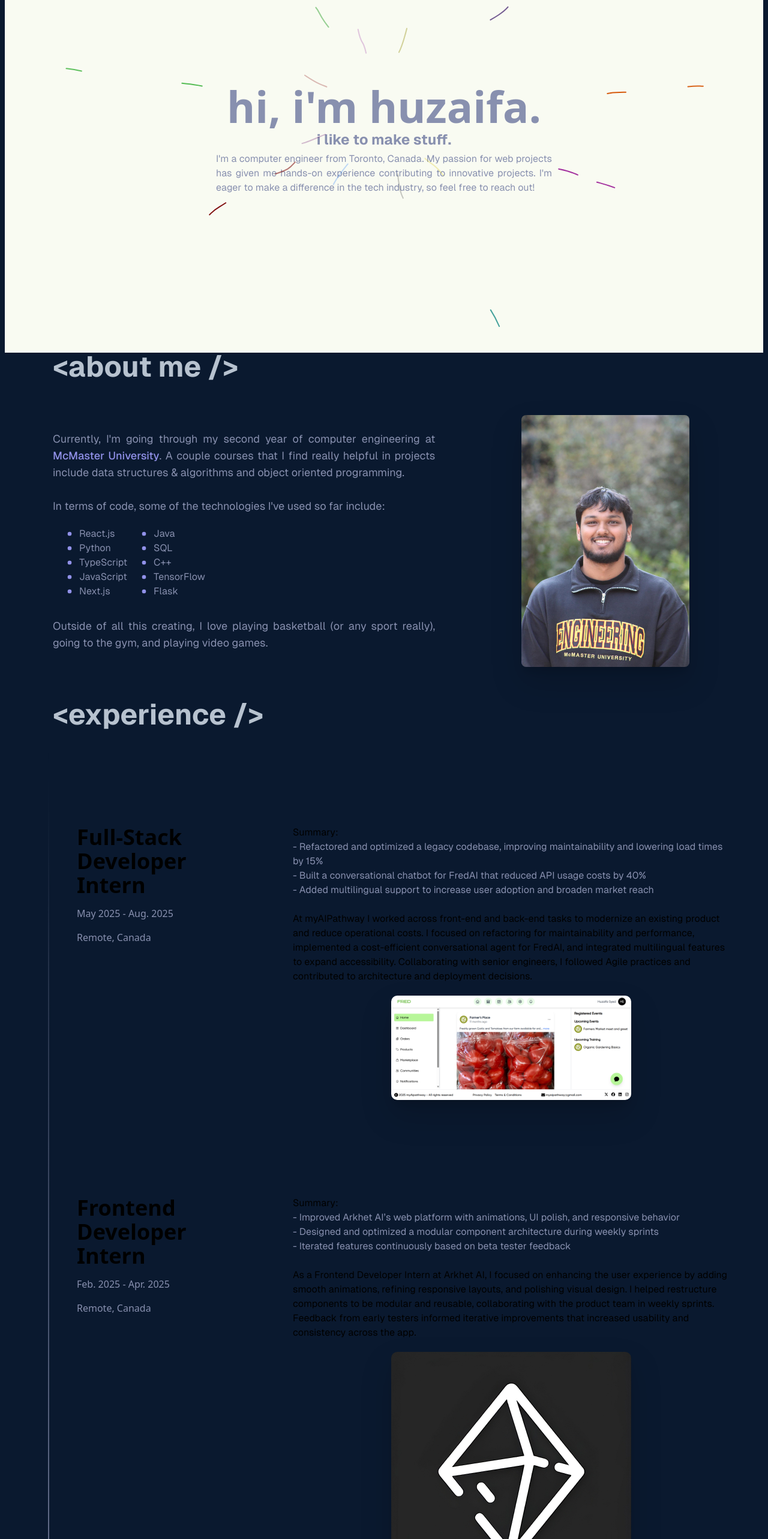
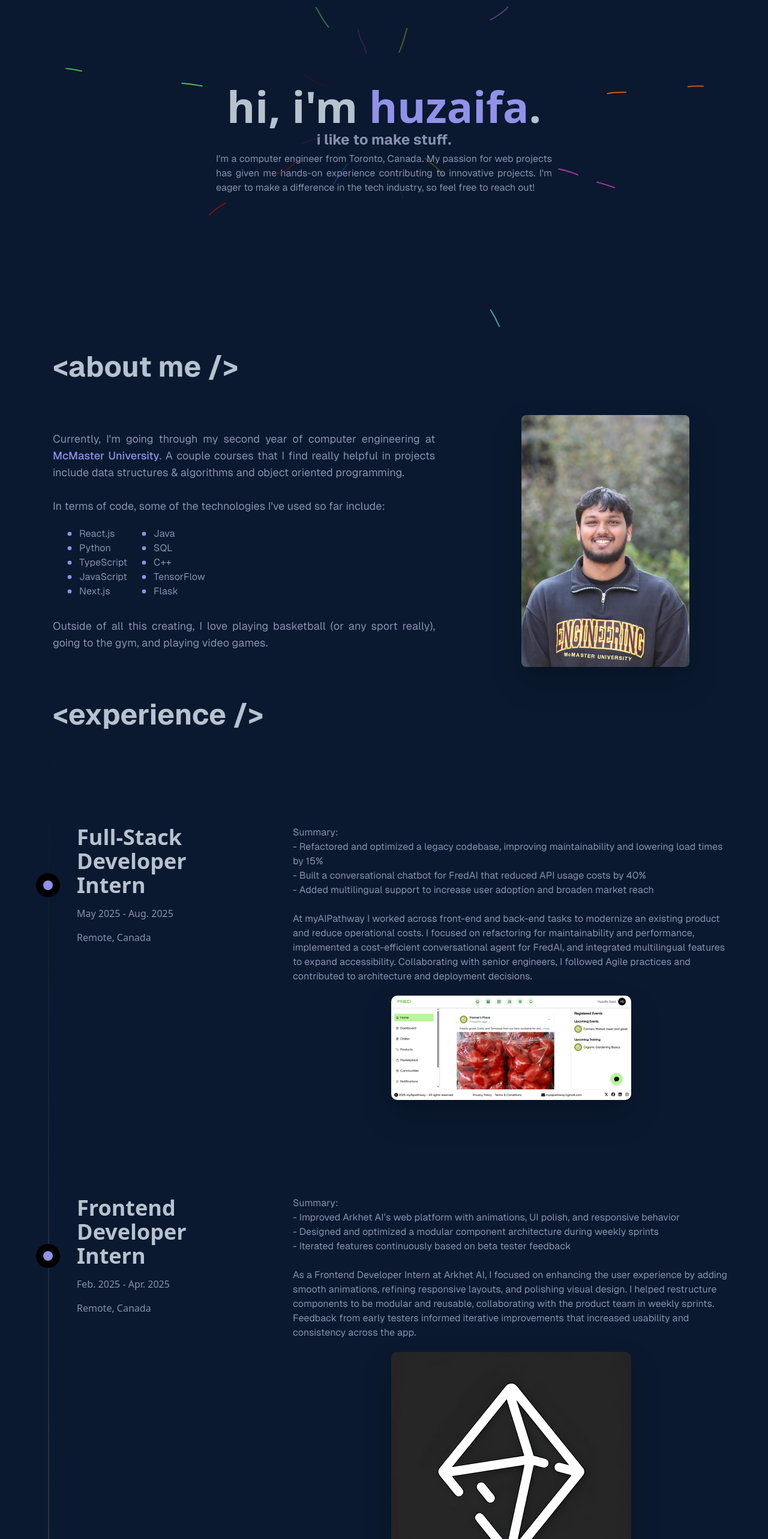
Before and after one commit to huzai4a/portfolio-site, a Next.js app: page / in a window 1280 px wide. Shown: the part 220-2786 px from the top of the page at 60% size. Built offline with nearby package versions, Linux system fonts and the light colour scheme.

Commit message:
fixed light mode css

```diff
--- a/components/Landing.tsx
+++ b/components/Landing.tsx
@@ -3,13 +3,13 @@ import React from 'react'
 const Landing = () => {
   return (
     <div className="flex items-center justify-center flex-col min-h-screen">
-          <h1 className="text-5xl sm:text-7xl  font-bold text-gray-100 dark:text-gray-50 font-sans">
-            hi, i&apos;m <span className='dark:text-purple-100'>huzaifa</span>.
+          <h1 className="text-5xl sm:text-7xl  font-bold text-gray-50 font-sans">
+            hi, i&apos;m <span className='text-purple-100'>huzaifa</span>.
           </h1>
-          <h3 className='text-xl sm:text-2xl font-bold text-gray-100 dark:text-gray-100 py-1'>
+          <h3 className='text-xl sm:text-2xl font-bold text-gray-100 py-1'>
             i like to make stuff.
           </h3>
-          <p className='text-sm sm:text-base text-gray-100 dark:text-gray-100 flex text-justify max-w-xl px-2'>
+          <p className='text-sm sm:text-base text-gray-100 flex text-justify max-w-xl px-2'>
           I&apos;m a computer engineer from Toronto, Canada. My passion for web projects has given me hands-on experience contributing to innovative projects. I&apos;m eager to make a difference in the tech industry, so feel free to reach out!
           </p>
         </div>
--- a/components/ui/background-lines.tsx
+++ b/components/ui/background-lines.tsx
@@ -17,7 +17,7 @@ export const BackgroundLines = ({
   return (
     <div
       className={cn(
-        "h-screen w-full bg-white-50 dark:bg-navy-50",
+        "h-screen w-full bg-navy-50",
         className
       )}
     >
--- a/components/ui/floating-nav.tsx
+++ b/components/ui/floating-nav.tsx
@@ -127,7 +127,7 @@ export const FloatingNav = ({
           duration: 0.2,
         }}
         className={cn(
-          "modal-setter hidden sm:flex max-w-fit fixed top-10 inset-x-0 mx-auto border border-transparent dark:border-white-50/[0.2] rounded-full dark:bg-navy-100 bg-white-50 shadow-[0px_2px_3px_-1px_rgba(0,0,0,0.1),0px_1px_0px_0px_rgba(25,28,33,0.02),0px_0px_0px_1px_rgba(25,28,33,0.08)] z-[800] pr-2 px-8 py-2 items-center justify-center space-x-4",
+          "modal-setter hidden sm:flex max-w-fit fixed top-10 inset-x-0 mx-auto border border-white-50/[0.2] rounded-full bg-navy-100 shadow-[0px_2px_3px_-1px_rgba(0,0,0,0.1),0px_1px_0px_0px_rgba(25,28,33,0.02),0px_0px_0px_1px_rgba(25,28,33,0.08)] z-[800] pr-2 px-8 py-2 items-center justify-center space-x-4",
           className
         )}
       >
@@ -137,8 +137,8 @@ export const FloatingNav = ({
             href={navItem.link}
             className={cn(
               navItem.active ?
-              "border text-sm font-medium relative border-neutral-200 dark:border-neutral-300/[0.2] text-black dark:text-white-50 px-4 py-2 rounded-full" :
-              "relative dark:text-white-50 items-center flex space-x-1 text-neutral-600 hover:text-purple-50 transition duration-100"
+              "border text-sm font-medium relative border-neutral-200 border-neutral-300/[0.2] text-white-50 px-4 py-2 rounded-full" :
+              "relative text-white-50 items-center flex space-x-1 hover:text-purple-50 transition duration-100"
             )} // Apply active styling here
           >
             <span className="hidden sm:block text-sm">{navItem.name}</span>
--- a/components/ui/timeline-ui.tsx
+++ b/components/ui/timeline-ui.tsx
@@ -73,10 +73,10 @@ export const Timeline = ({ data }: { data: TimelineEntry[] }) => {
             // id="experience"
           >
             <div className="sticky flex flex-col md:flex-row z-40 items-center top-8 self-start max-w-xs lg:max-w-sm md:w-full">
-              <div className="h-10 absolute left-3 md:left-3 w-10 rounded-full dark:bg-black flex items-center justify-center">
-                <div className="h-4 w-4 rounded-full dark:bg-purple-100 p-2" />
+              <div className="h-10 absolute left-3 md:left-3 w-10 rounded-full bg-black flex items-center justify-center">
+                <div className="h-4 w-4 rounded-full bg-purple-100 p-2" />
               </div>
-              <h3 className="hidden md:block text-xl md:pl-20 md:text-4xl font-bold dark:text-gray-50">
+              <h3 className="hidden md:block text-xl md:pl-20 md:text-4xl font-bold text-gray-50">
                 {item.title} <br />
                 <span className="md:text-base mt-2 text-gray-100 font-normal">
                   {item.date} <br /> {item.location}
@@ -87,7 +87,7 @@ export const Timeline = ({ data }: { data: TimelineEntry[] }) => {
 
             <div className="pl-20 pr-4 md:pl-4 w-full">
               {/* small screen title */}
-              <h3 className="md:hidden block text-2xl mb-4 text-left font-bold dark:text-gray-50">
+              <h3 className="md:hidden block text-2xl mb-4 text-left font-bold text-gray-50">
                 {item.title} <br />
                 <span className="text-base mt-2 text-gray-100 font-bold">
                   {item.date} <br /> {item.location}
@@ -101,7 +101,7 @@ export const Timeline = ({ data }: { data: TimelineEntry[] }) => {
           style={{
             height: height + "px",
           }}
-          className="absolute md:left-8 left-8 top-0 overflow-hidden w-[2px] bg-[linear-gradient(to_bottom,var(--tw-gradient-stops))] from-transparent from-[0%] via-gray-100 dark:via-neutral-700 to-transparent to-[99%]  [mask-image:linear-gradient(to_bottom,transparent_0%,black_10%,black_90%,transparent_100%)] "
+          className="absolute md:left-8 left-8 top-0 overflow-hidden w-[2px] bg-[linear-gradient(to_bottom,var(--tw-gradient-stops))] from-transparent from-[0%] via-neutral-700 to-transparent to-[99%]  [mask-image:linear-gradient(to_bottom,transparent_0%,black_10%,black_90%,transparent_100%)] "
         >
           <motion.div
             style={{
--- a/data.tsx
+++ b/data.tsx
@@ -25,7 +25,7 @@ export const aboutItems = {
 // const TimelineContent = ({summary, content, img1, img2}:TimelineContentProps) => {
 //   return (
 //     <div className="font-geistSans">
-//         <div className="text-neutral-800 dark:text-gray-100 text-sm md:text-base pb-8 mb-8">
+//         <div className=" text-gray-100 text-sm md:text-base pb-8 mb-8">
 //           <h3>Summary:</h3>
 //           <ul className="list-none text-gray-100 font-geistSans ml-5">
 //             {summary.map((item, index) => {
@@ -73,7 +73,7 @@ export const data = [
     location: "Remote, Canada",
     content: (
       <div className="font-geistSans">
-        <div className="text-neutral-800 dark:text-gray-100 text-sm md:text-base pb-8 mb-8">
+        <div className=" text-gray-100 text-sm md:text-base pb-8 mb-8">
           <h3>Summary:</h3>
           <ul className="list-none text-gray-100 font-geistSans ml-5">
             <li>- Refactored and optimized a legacy codebase, improving maintainability and lowering load times by 15%</li>
@@ -105,7 +105,7 @@ export const data = [
     location: "Remote, Canada",
     content: (
       <div className="font-geistSans">
-        <div className="text-neutral-800 dark:text-gray-100 text-sm md:text-base pb-8 mb-8">
+        <div className=" text-gray-100 text-sm md:text-base pb-8 mb-8">
           <h3>Summary:</h3>
           <ul className="list-none text-gray-100 font-geistSans ml-5">
             <li>- Improved Arkhet AI’s web platform with animations, UI polish, and responsive behavior</li>
@@ -137,7 +137,7 @@ export const data = [
     location: "Whitby, ON, Canada",
     content: (
       <div className="font-geistSans">
-        <div className="text-neutral-800 dark:text-gray-100 text-sm md:text-base pb-8 mb-8">
+        <div className=" text-gray-100 text-sm md:text-base pb-8 mb-8">
           <h3>Summary:</h3>
           <ul className="list-none text-gray-100 font-geistSans ml-5">
             <li>
@@ -183,7 +183,7 @@ export const data = [
     location: "Oshawa, ON, Canada",
     content: (
       <div className="font-geistSans">
-        <div className="text-neutral-800 dark:text-gray-100 text-sm md:text-base  mb-8">
+        <div className=" text-gray-100 text-sm md:text-base  mb-8">
           <h3>Summary:</h3>
           <ul className="list-none text-gray-100 font-geistSans ml-5">
             <li>- Facilitated a youth forum with 550+ attendees (10% attendance increase vs previous year)</li>
@@ -225,7 +225,7 @@ export const data = [
     location: "Ottawa, ON, Canada",
     content: (
       <div className="font-geistSans">
-        <div className="text-neutral-800 dark:text-gray-100 text-sm md:text-base  mb-8">
+        <div className=" text-gray-100 text-sm md:text-base  mb-8">
           <h3>Summary:</h3>
           <ul className="list-none text-gray-100 font-geistSans ml-5">
             <li>- Improved event system UI using Vue.js, increasing user engagement by ~15%</li>
@@ -271,9 +271,9 @@ const ModalContent = ({ desc }:ModalContentProps) => {
     return (
       <>
         <div
-          className="bg-[#F5F5F7] dark:bg-navy-50"
+          className="bg-navy-50"
         >
-          <p className="dark:text-gray-100 text-base md:text-2xl font-sans max-w-3xl mx-auto">
+          <p className="text-gray-100 text-base md:text-2xl font-sans max-w-3xl mx-auto">
             {desc}
           </p>
         </div>
@@ -326,16 +326,16 @@ export const projects = [
     content: <ModalContent
       desc={
         <>
-            <strong>Room Mapping System</strong> is a personal project I built to explore how embedded systems can be used for real-time spatial awareness and mapping. At its core, it uses the <strong>VL53L1X time-of-flight sensor</strong> to measure distances and generate a 2D layout of a room or space. The system is powered by the <strong>MSP432E401Y microcontroller</strong>, which I programmed in C to handle sensor input, data processing, and output control.
+            Room Mapping System is a personal project I built to explore how embedded systems can be used for real-time spatial awareness and mapping. At its core, it uses the VL53L1X time-of-flight sensor to measure distances and generate a 2D layout of a room or space. The system is powered by the MSP432E401Y microcontroller, which I programmed in C to handle sensor input, data processing, and output control.
             <br /><br />
             The motivation behind this project was to gain hands-on experience with hardware-level I2C communication, microcontroller programming, and integrating sensor data into a usable mapping interface. The idea was to simulate the core function of a LIDAR system, but on a smaller scale and with more accessible hardware.
             <br /><br />
             I structured the firmware into clean, modular components:
             <ul>
-              <li>A <strong>sensor module</strong> to handle VL53L1X communication</li>
-              <li>A <strong>UART module</strong> for serial data transmission</li>
-              <li><strong>System tick timers</strong> for precise timing</li>
-              <li><strong>LED feedback control</strong> for basic UI</li>
+              <li>A sensor module to handle VL53L1X communication</li>
+              <li>A UART module for serial data transmission</li>
+              <li>System tick timers for precise timing</li>
+              <li>LED feedback control for basic UI</li>
             </ul>
             The data from the ToF sensor is sent over UART, allowing me to visualize room boundaries or obstacles in a basic plotting environment. The system is flexible and can be extended further into robotics or autonomous navigation applications.
             <br /><br />
```
Also changed, not shown: components/ui/apple-cards-carousel.tsx (+6 -6 lines).
